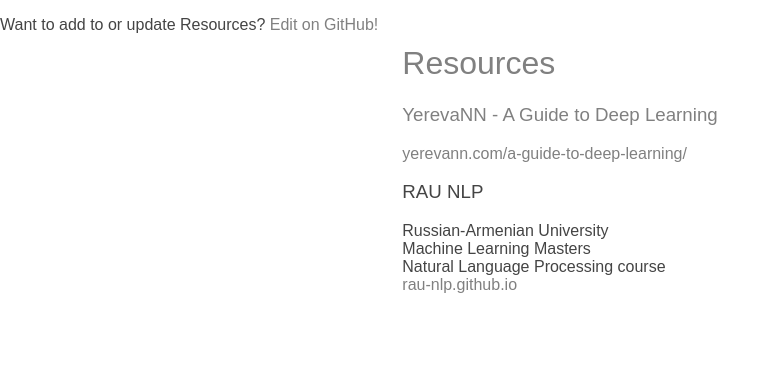
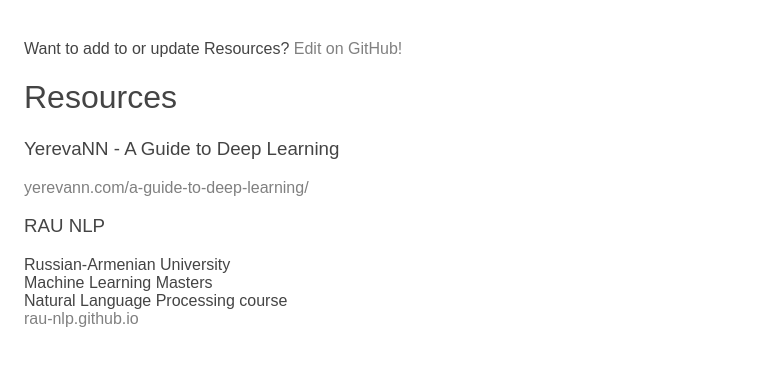
Before and after one commit to MLEVN/mlevn.github.io, a Jekyll site: the page built from resources/index.md, in a window 1280 px wide. Shown: the top 366 px of the page, without its empty margins (0-780 px from the left). Built offline with Jekyll 4.4.1, drawn with Linux system fonts in a browser that asks for light colours; nearby versions of some CDN libraries; our own code applies the rules of GitHub Pages for plain Markdown files.

Commit message:
Update default.html

```diff
--- a/_layouts/default.html
+++ b/_layouts/default.html
@@ -14,12 +14,12 @@
 
       <div class="main_container">
 
-        <p class="edit">
-          Want to add to or update {{ page.title }}?
-          <a href="https://github.com/MLEVN/mlevn.github.io/blob/master/{{ page.path }}" target="_blank">Edit on GitHub!<a>
-        <p>
+        <div class="content_container">
 
-        <div class="content_container">
+          <p class="edit">
+            Want to add to or update {{ page.title }}?
+            <a href="https://github.com/MLEVN/mlevn.github.io/blob/master/{{ page.path }}" target="_blank">Edit on GitHub!</a>
+          </p>
 
           {{ content }}
 
```
